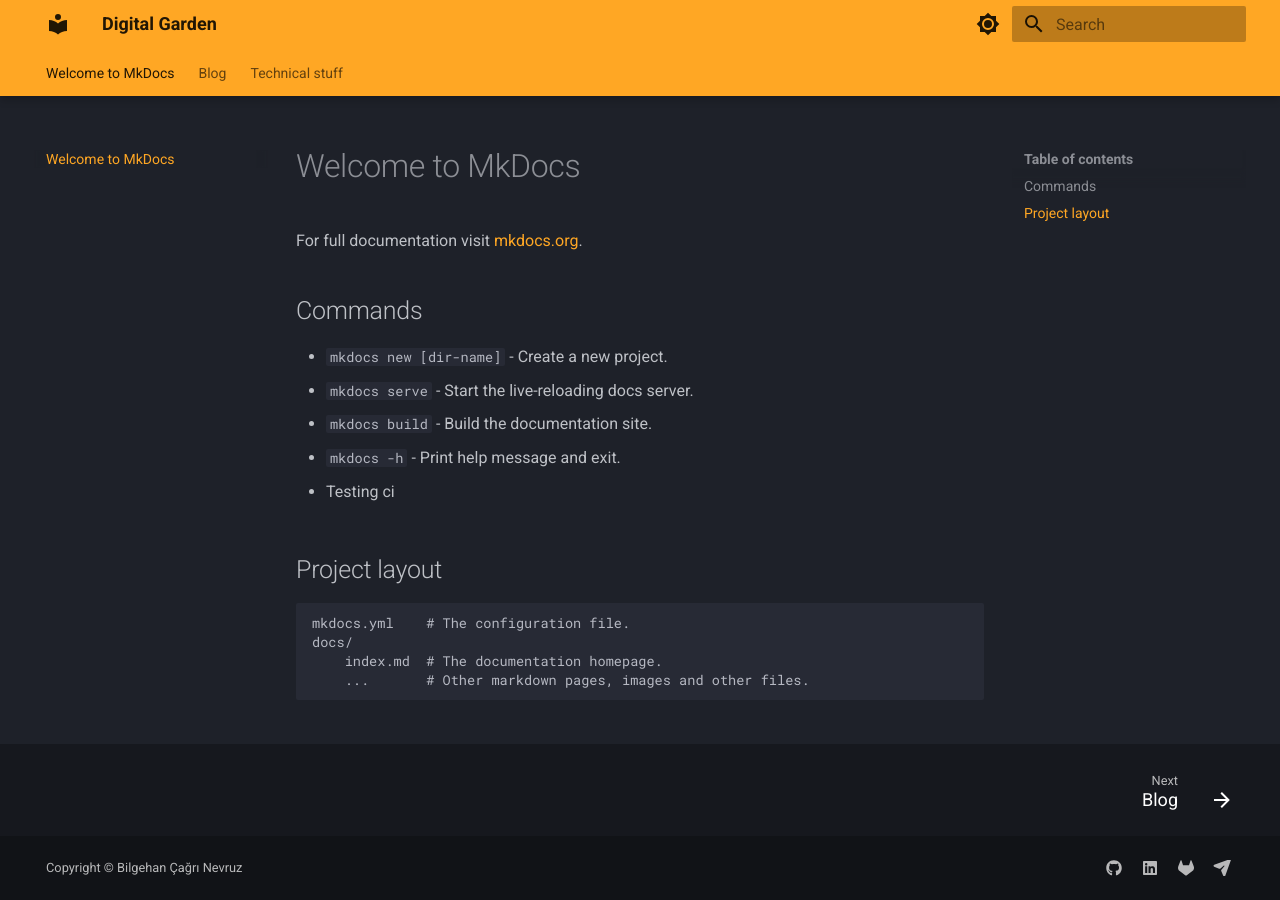
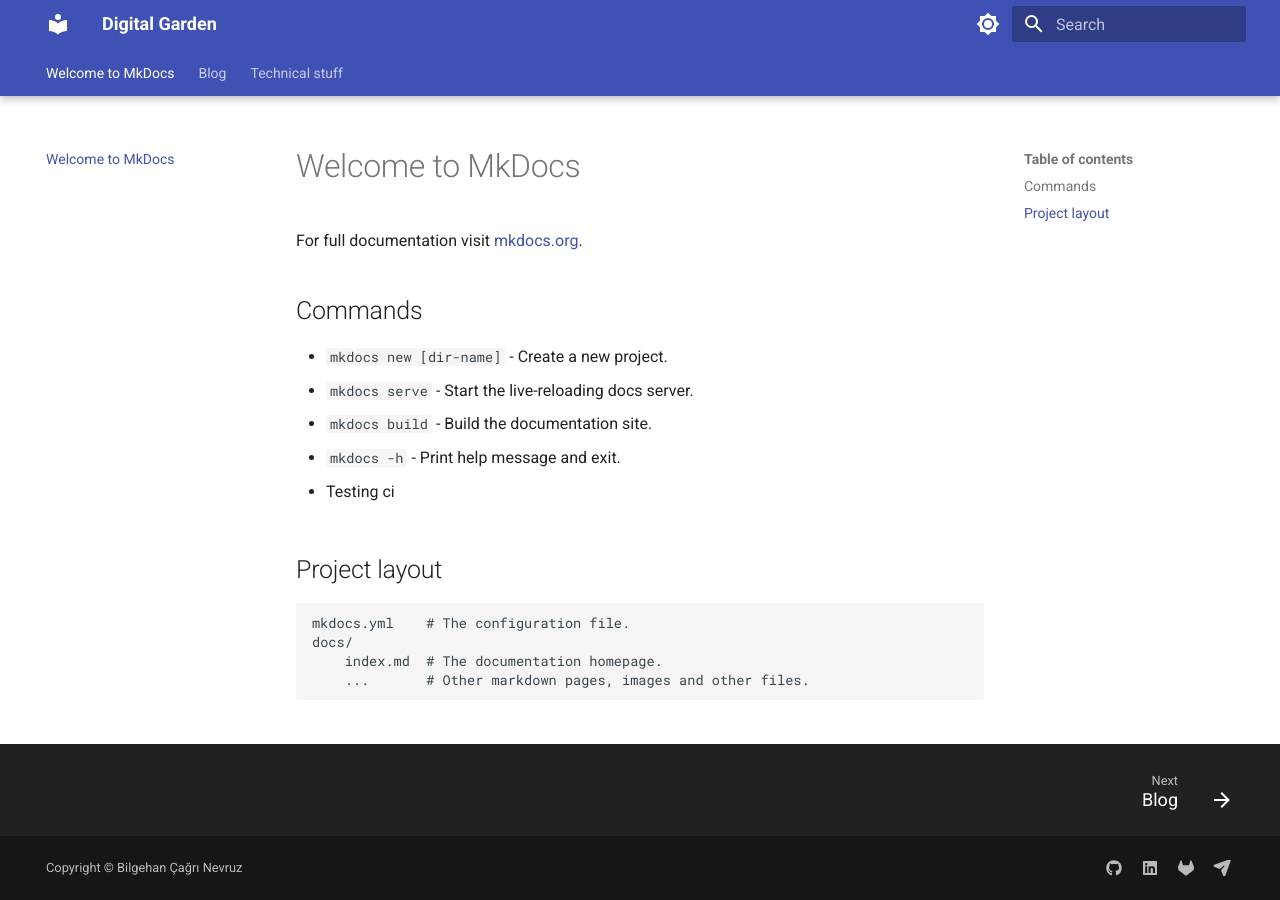
Before and after one commit to bilgehannevruz/bilgehannevruz.github.io, an MkDocs documentation site: the page built from docs/index.md, in a window 1280 px wide. Built offline with MkDocs 1.6.1 and Material for MkDocs 9.7.7, drawn with Linux system fonts in a browser that asks for light colours.

Commit message:
docs: play around with theme

```diff
--- a/mkdocs.yml
+++ b/mkdocs.yml
@@ -23,15 +23,15 @@
 
     # Palette toggle for light mode
     - media: "(prefers-color-scheme: light)"
-      primary: orange
-      scheme: slate
+      primary: blue gray
+      scheme: default
       toggle:
         icon: material/brightness-7
         name: Switch to dark mode
 
     # Palette toggle for dark mode
     - media: "(prefers-color-scheme: dark)"
-      primary: red
+      primary: teal
       scheme: slate
       toggle:
         icon: material/brightness-4
```
